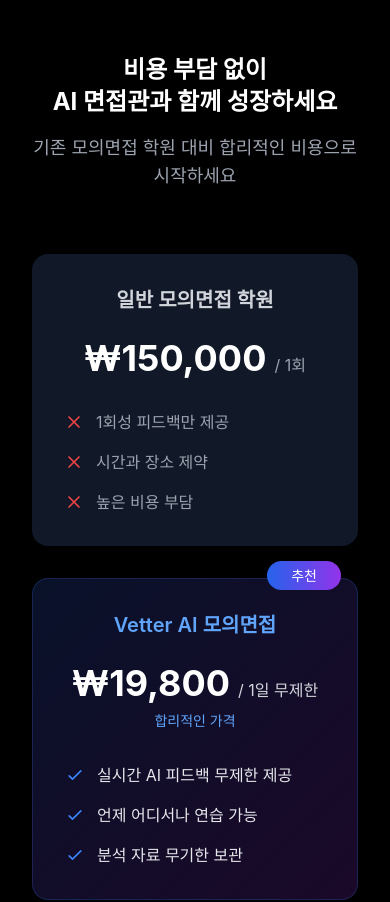
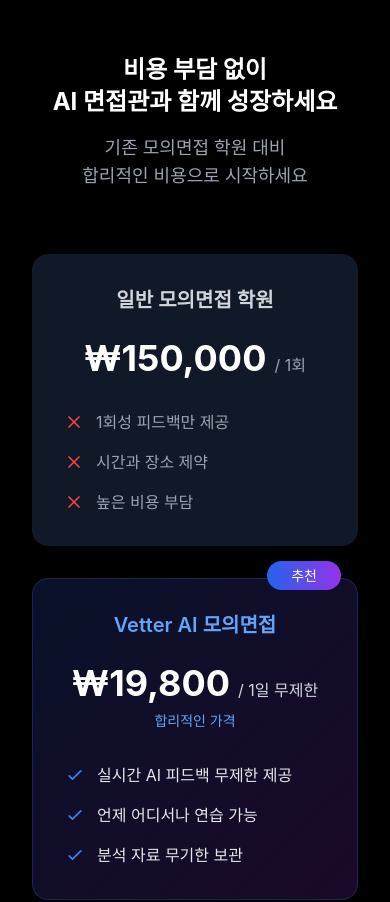
Before and after one commit to JJJiL0ng/vetterPage, a Next.js app: page / in a window 390 px wide. Shown: the part 4880-5782 px from the top of the page. Built offline with nearby package versions, Linux system fonts and the light colour scheme; no server answers.

Commit message:
text fix

```diff
--- a/app/comparison.js
+++ b/app/comparison.js
@@ -11,7 +11,8 @@
             <span className="block sm:inline">AI 면접관과 함께 성장하세요</span>
           </h2>
           <p className="text-gray-400 text-lg">
-            기존 모의면접 학원 대비 합리적인 비용으로 시작하세요
+            <span className="block sm:inline">기존 모의면접 학원 대비</span>{' '}
+            <span className="block sm:inline">합리적인 비용으로 시작하세요</span>
           </p>
         </div>
 
--- a/app/emailComponent/RegisterForm.js
+++ b/app/emailComponent/RegisterForm.js
@@ -179,7 +179,7 @@
       </form>
 
       <p className="text-sm text-gray-500 mt-6 text-center">
-        등록하신 연락처로 vetter ai 모의 면접 사용 방법과<br/>
+        등록하신 연락처로 VETTER 사용 방법과<br/>
         상세 안내사항을 보내드립니다.
       </p>
     </div>
```
